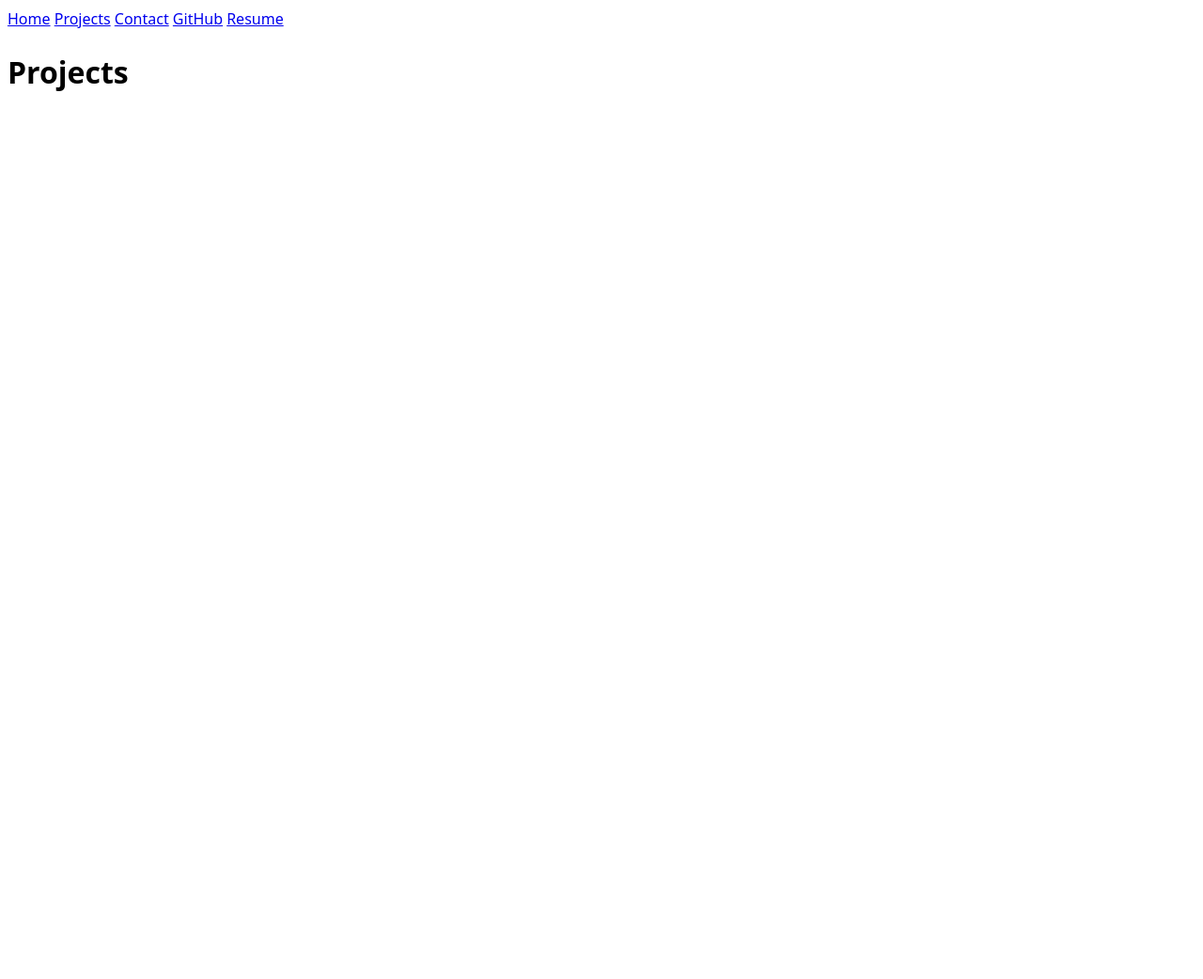
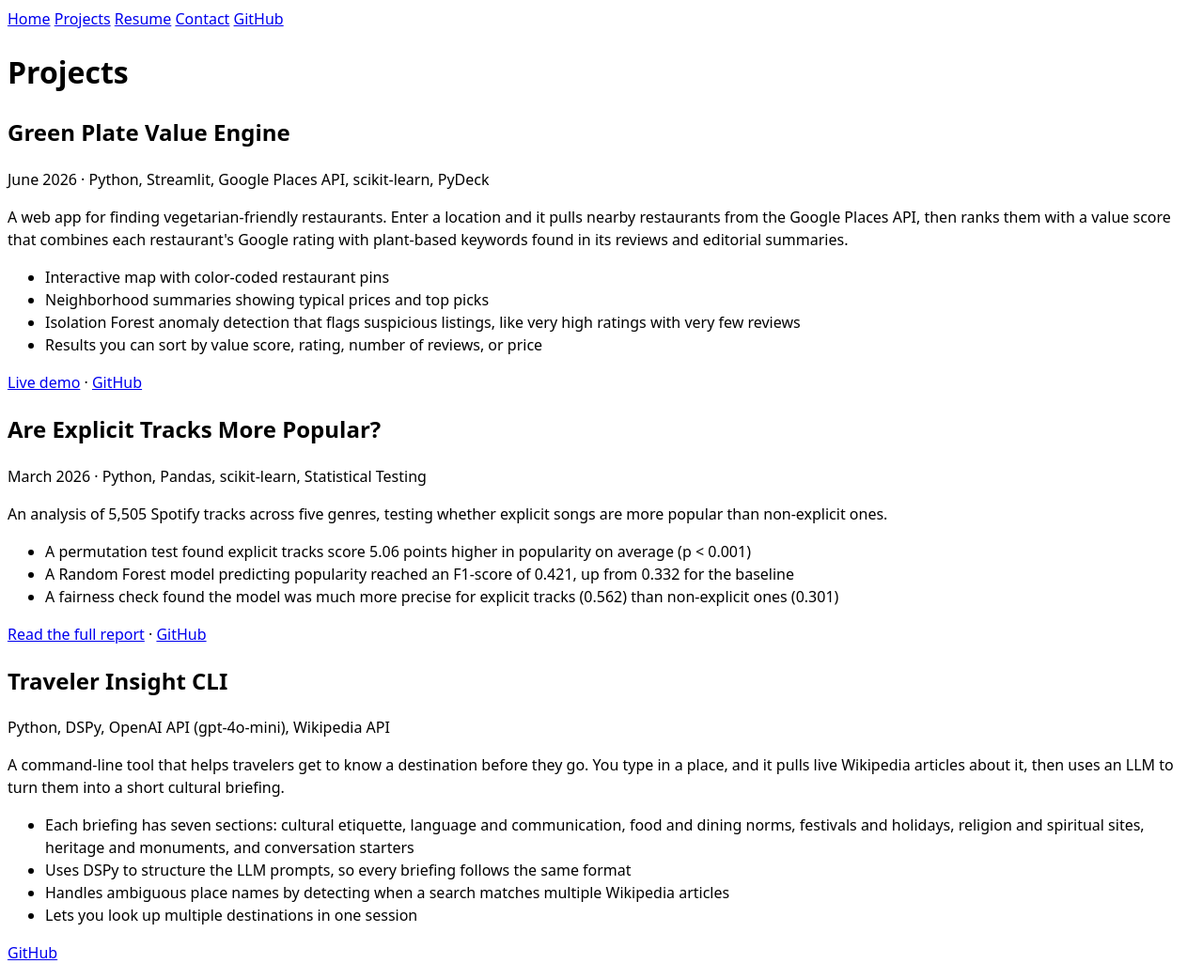
Before and after one commit to AnanyaBajaj-25/portfolio, a plain HTML site: page projects/index.html in a window 1280 px wide. Shown: the whole page at 94% size. Before the commit the page ends 800 px from the top, so only its background shows below. Drawn offline with Linux system fonts and the light colour scheme.

Commit message:
Added all projects

```diff
--- a/projects/index.html
+++ b/projects/index.html
@@ -10,11 +10,57 @@
     <nav>
         <a href="../">Home</a>
         <a href="../projects/">Projects</a>
+        <a href="../resume/">Resume</a>
         <a href="../contact/">Contact</a>
         <a href="https://github.com/AnanyaBajaj-25" target="_blank">GitHub</a>
-        <a href="../resume/">Resume</a>
     </nav>
 
     <h1>Projects</h1>
+
+    <article>
+        <h2>Green Plate Value Engine</h2>
+        <p><time datetime="2026-06">June 2026</time> · Python, Streamlit, Google Places API, scikit-learn, PyDeck</p>
+        <p>A web app for finding vegetarian-friendly restaurants. Enter a location and it pulls nearby restaurants from the Google Places API, then ranks them with a value score that combines each restaurant's Google rating with plant-based keywords found in its reviews and editorial summaries.</p>
+        <ul>
+            <li>Interactive map with color-coded restaurant pins</li>
+            <li>Neighborhood summaries showing typical prices and top picks</li>
+            <li>Isolation Forest anomaly detection that flags suspicious listings, like very high ratings with very few reviews</li>
+            <li>Results you can sort by value score, rating, number of reviews, or price</li>
+        </ul>
+        <p>
+            <a href="https://green-plate-value-engine-hfkubkoqdb8kz7lmrjamqt.streamlit.app/" target="_blank">Live demo</a> ·
+            <a href="https://github.com/AnanyaBajaj-25/Green-Plate-Value-Engine" target="_blank">GitHub</a>
+        </p>
+    </article>
+
+    <article>
+        <h2>Are Explicit Tracks More Popular?</h2>
+        <p><time datetime="2026-03">March 2026</time> · Python, Pandas, scikit-learn, Statistical Testing</p>
+        <p>An analysis of 5,505 Spotify tracks across five genres, testing whether explicit songs are more popular than non-explicit ones.</p>
+        <ul>
+            <li>A permutation test found explicit tracks score 5.06 points higher in popularity on average (p &lt; 0.001)</li>
+            <li>A Random Forest model predicting popularity reached an F1-score of 0.421, up from 0.332 for the baseline</li>
+            <li>A fairness check found the model was much more precise for explicit tracks (0.562) than non-explicit ones (0.301)</li>
+        </ul>
+        <p>
+            <a href="https://ananyabajaj-25.github.io/DSC80-Spotify-project/" target="_blank">Read the full report</a> ·
+            <a href="https://github.com/AnanyaBajaj-25/DSC80-Spotify-project" target="_blank">GitHub</a>
+        </p>
+    </article>
+
+    <article>
+        <h2>Traveler Insight CLI</h2>
+        <p>Python, DSPy, OpenAI API (gpt-4o-mini), Wikipedia API</p>
+        <p>A command-line tool that helps travelers get to know a destination before they go. You type in a place, and it pulls live Wikipedia articles about it, then uses an LLM to turn them into a short cultural briefing.</p>
+        <ul>
+            <li>Each briefing has seven sections: cultural etiquette, language and communication, food and dining norms, festivals and holidays, religion and spiritual sites, heritage and monuments, and conversation starters</li>
+            <li>Uses DSPy to structure the LLM prompts, so every briefing follows the same format</li>
+            <li>Handles ambiguous place names by detecting when a search matches multiple Wikipedia articles</li>
+            <li>Lets you look up multiple destinations in one session</li>
+        </ul>
+        <p>
+            <a href="https://github.com/AnanyaBajaj-25/Traveler-Insight-CLI" target="_blank">GitHub</a>
+        </p>
+    </article>
 </body>
 </html>
```
